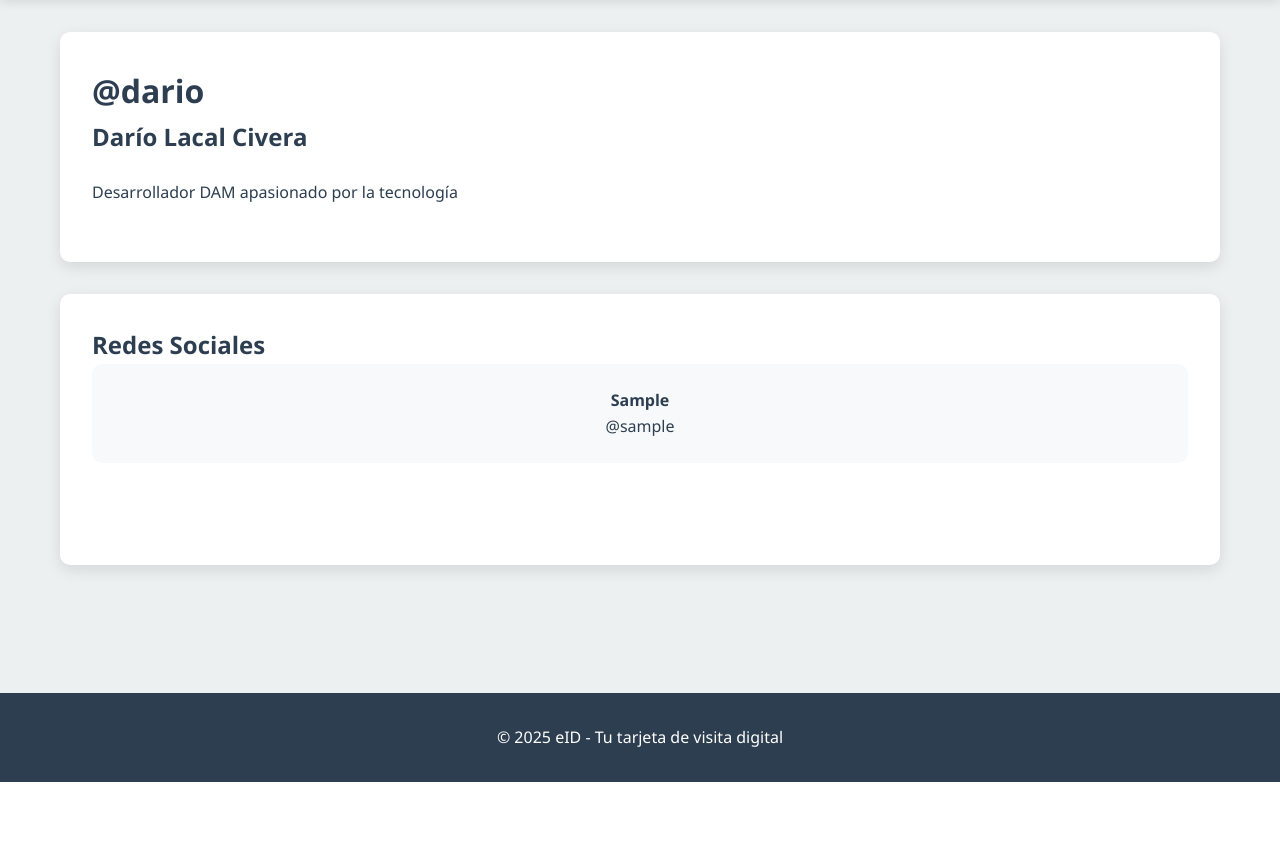
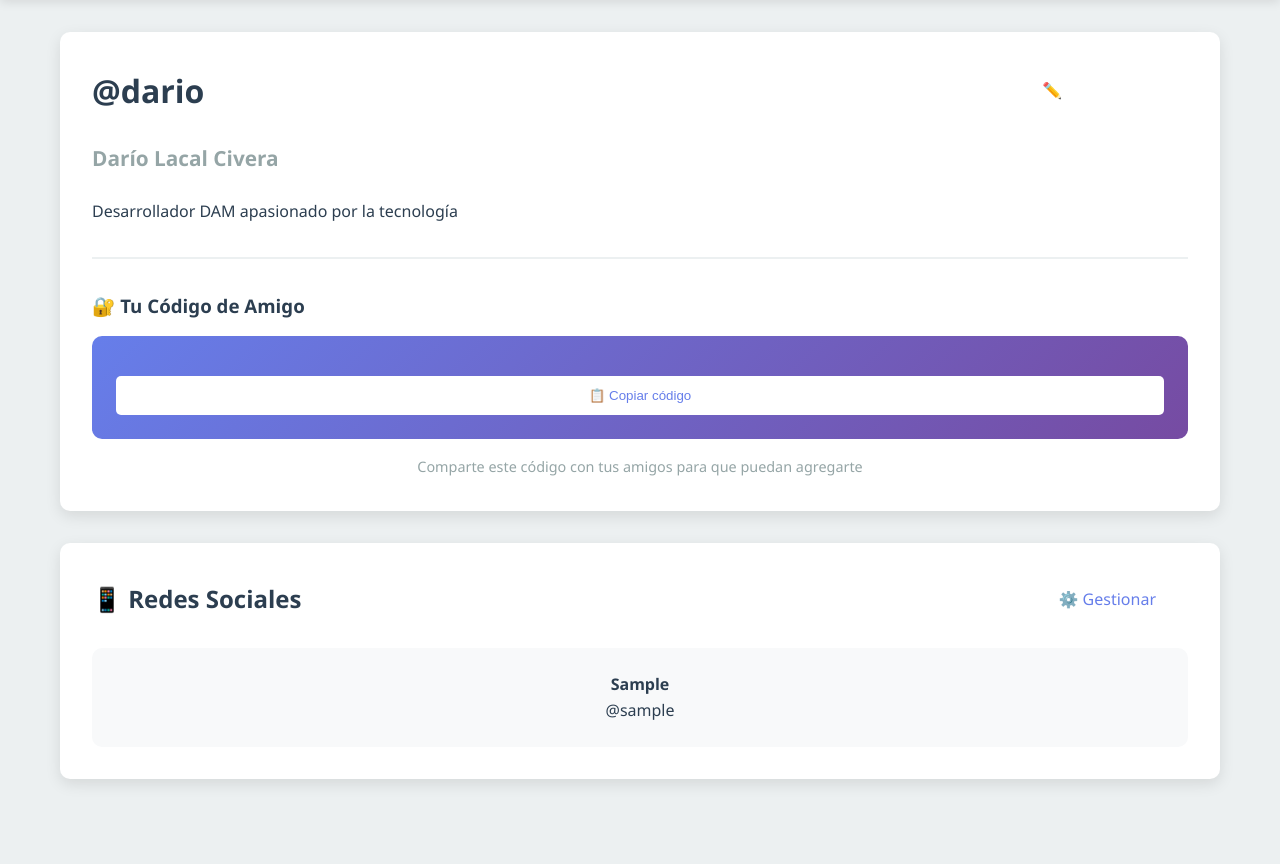
Before and after one commit to MutenRos/eID, a Flask app: page /profile/me in a window 1280 px wide. Shown: the part 78-942 px from the top of the page. Before the commit the page ends 860 px from the top, so only its background shows below. Run offline with Flask 3, Linux system fonts and the light colour scheme; a user stored in the database is signed in; data comes from the database, SQL or seed files in the repository; tables that the repository leaves empty hold one stand-in row (values such as "Sample post").

Commit message:
Mejorar vista de perfil: mostrar código de amigo, mensajes guía si no hay datos, mejor diseño

```diff
--- a/app/templates/profile/view.html
+++ b/app/templates/profile/view.html
@@ -5,30 +5,61 @@
 {% block content %}
 <div class="container">
     <div class="card">
-        <div style="display: flex; justify-content: space-between; align-items: center;">
+        <div style="display: flex; justify-content: space-between; align-items: center; margin-bottom: 1.5rem;">
             <h1>@{{ user.username }}</h1>
-            {% if current_user.is_authenticated and current_user.id == user.id %}
-                <a href="{{ url_for('profile.edit') }}" class="btn btn-secondary">Editar perfil</a>
+            {% if is_own_profile %}
+                <a href="{{ url_for('profile.edit') }}" class="btn btn-secondary">✏️ Editar perfil</a>
             {% endif %}
         </div>
 
         {% if user.full_name %}
-            <h2>{{ user.full_name }}</h2>
+            <h2 style="color: var(--gray); font-size: 1.3rem; margin-bottom: 1rem;">{{ user.full_name }}</h2>
         {% endif %}
 
         {% if user.bio %}
-            <p style="margin: 1.5rem 0;">{{ user.bio }}</p>
+            <p style="margin: 1.5rem 0; color: var(--dark);">{{ user.bio }}</p>
+        {% else %}
+            {% if is_own_profile %}
+                <p style="color: var(--gray); font-style: italic; margin: 1rem 0;">
+                    📝 No has añadido una biografía aún.
+                    <a href="{{ url_for('profile.edit') }}">Añade una aquí</a>
+                </p>
+            {% endif %}
         {% endif %}
 
         {% if user.website %}
-            <p>🌐 <a href="{{ user.website }}" target="_blank">{{ user.website }}</a></p>
+            <p style="margin: 1rem 0;">🌐 <a href="{{ user.website }}" target="_blank" style="color: var(--primary);">{{ user.website }}</a></p>
+        {% endif %}
+
+        {% if is_own_profile %}
+            <div style="margin-top: 2rem; padding-top: 2rem; border-top: 2px solid var(--light);">
+                <h3 style="color: var(--dark); margin-bottom: 1rem;">🔐 Tu Código de Amigo</h3>
+                <div style="background: linear-gradient(135deg, var(--primary), var(--secondary)); padding: 1.5rem; border-radius: 10px; color: white;">
+                    <div style="font-size: 1.8rem; font-weight: bold; letter-spacing: 0.3rem; text-align: center; font-family: 'Courier New', monospace; margin-bottom: 1rem;">
+                        {{ user.friend_code }}
+                    </div>
+                    <button onclick="copyCode()" class="btn" style="background: white; color: var(--primary); width: 100%;">
+                        📋 Copiar código
+                    </button>
+                </div>
+                <p style="color: var(--gray); font-size: 0.9rem; margin-top: 1rem; text-align: center;">
+                    Comparte este código con tus amigos para que puedan agregarte
+                </p>
+            </div>
+        {% endif %}
+    </div>
+
+    <div class="card">
+        <div style="display: flex; justify-content: space-between; align-items: center; margin-bottom: 1.5rem;">
+            <h2>📱 Redes Sociales</h2>
+            {% if is_own_profile %}
+                <a href="{{ url_for('profile.social_links') }}" class="btn btn-primary">
+                    ⚙️ Gestionar
+                </a>
             {% endif %}
         </div>
 
         {% if social_links %}
-    <div class="card">
-        <h2>Redes Sociales</h2>
-
             <div class="grid grid-3">
                 {% for link in social_links %}
                 <a href="{{ link.url }}" target="_blank" class="social-link-card">
@@ -37,14 +68,19 @@
                 </a>
                 {% endfor %}
             </div>
-
-        {% if current_user.is_authenticated and current_user.id == user.id %}
-            <a href="{{ url_for('profile.social_links') }}" class="btn btn-secondary" style="margin-top: 1rem;">
-                Gestionar redes sociales
-            </a>
+        {% else %}
+            {% if is_own_profile %}
+                <p style="color: var(--gray); text-align: center; padding: 2rem;">
+                    📇 No has agregado ninguna red social aún.<br>
+                    <a href="{{ url_for('profile.social_links') }}" style="color: var(--primary);">Haz clic aquí para añadirlas</a>
+                </p>
+            {% else %}
+                <p style="color: var(--gray); text-align: center; padding: 2rem;">
+                    Este usuario no ha compartido sus redes sociales
+                </p>
+            {% endif %}
         {% endif %}
     </div>
-    {% endif %}
 </div>
 
 <style>
@@ -65,4 +101,21 @@
     transform: translateY(-3px);
 }
 </style>
+
+<script>
+function copyCode() {
+    const code = "{{ user.friend_code }}";
+    navigator.clipboard.writeText(code).then(() => {
+        alert('✅ Código copiado: ' + code);
+    }).catch(() => {
+        const textArea = document.createElement('textarea');
+        textArea.value = code;
+        document.body.appendChild(textArea);
+        textArea.select();
+        document.execCommand('copy');
+        document.body.removeChild(textArea);
+        alert('✅ Código copiado: ' + code);
+    });
+}
+</script>
 {% endblock %}
```
Lines whose indentation alone changed are shown as unchanged.
